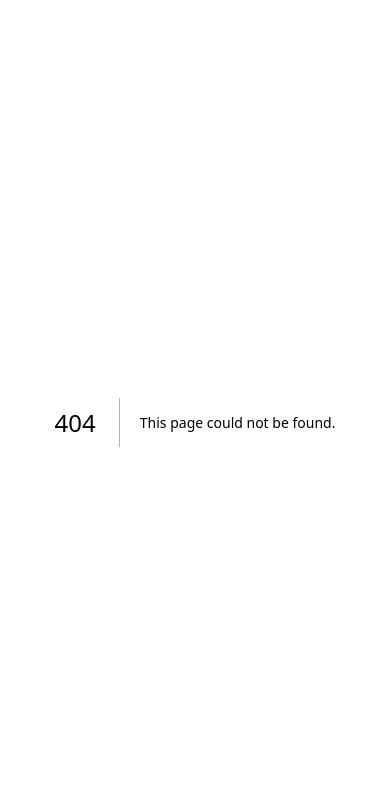
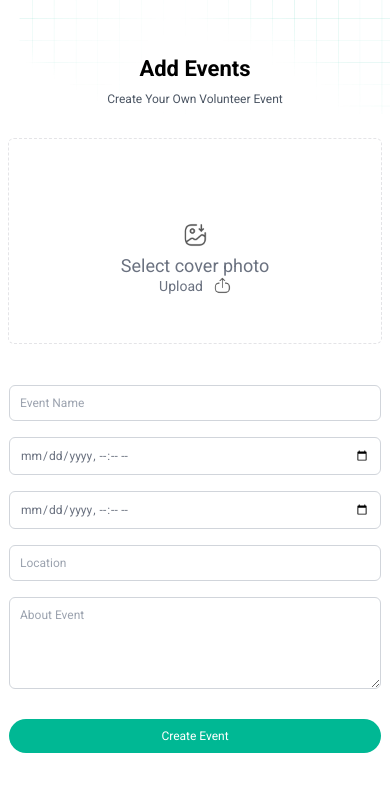
Before and after one commit to Code-Plus-lyxux/charity-events-web-front, a Next.js app: page /host_events in a window 390 px wide. Before the commit this address had no page. Shown: the top 792 px of the page. Built offline with nearby package versions, Linux system fonts and the light colour scheme.

Commit message:
Host events Page

```diff
--- /dev/null
+++ b/src/app/host_events/Host_events.css
@@ -0,0 +1,69 @@
+@media (max-width: 640px) {
+    .hero-section{
+        display: flex;
+        flex-direction: column;
+        justify-content: center;
+        align-items: center;
+        height: 114px;
+    }
+    .hero-heading {
+        font-size: 22px;
+        line-height: 25.78px;
+        margin-top: 36px;
+    }
+
+    .hero-subheading {
+        font-size: 12px;
+        margin-top: -10px;
+        line-height: 14.06px;
+
+    }
+    .host-events-section {
+        padding: 0 8px;
+    }
+
+    .host-upload-dotted {
+        display: flex;
+        flex-direction: column;
+        align-items: center;
+        height: 206px;
+        margin-top: 16px;
+
+
+    }
+    .upload {
+        width: 24px;
+        height: 24px;
+        margin-top: 40px;
+      }
+
+      .export {
+        width: 12px;
+        height: 12px;
+      }
+
+    .host-form-input input,
+    .host-form-input textarea {
+        width: 100%;
+        border: 1px solid #d1d5db;
+        padding: 10px;
+        margin-bottom: 16px;
+        font-size: 12px;
+        line-height: 14.06px;
+        border-radius:6px ;
+      }
+
+      .host-form-input button {
+        width: 100%;
+        height: 34px;
+        color: #fff;
+        font-weight: 500;
+        border-radius: 50px;
+        padding: 10px;
+        font-size: 12px;
+        line-height: 14.06px;
+        cursor: pointer;
+      }
+
+
+  }
--- /dev/null
+++ b/src/app/host_events/page.jsx
@@ -0,0 +1,90 @@
+'use client'
+import React from 'react'
+import './Host_events.css'
+const page = () => {
+  return (
+    <div className="Host-Events-Page">
+      <section className="hero-section w-full max-w-full h-[310px] font-roboto flex justify-center items-center">
+        <div className="hero-bg bg-cover w-full h-full" style={{ backgroundImage: 'url(/images/GridHero.png)' }}>
+          <div className="hero-text-container flex justify-center w-full h-auto">
+            <div className="hero-heading p-5 font-bold text-[56px] leading-[72px] text-center mt-24 text-black w-full max-w-4xl sm-w-3xl ">
+            <h1 className="hidden sm:block">Host Your Events</h1>
+            <h1 className="sm:hidden">Add Events</h1>
+            </div>
+          </div>
+          <div className="hero-subheading p-0 font-normal text-xl leading-7 text-center flex justify-center items-center text-gray-600 max-w-4xl mx-auto">
+            <h2>Create Your Own Volunteer Event</h2>
+          </div>
+        </div>
+      </section>
+
+      <section className="host-events-section w-full max-w-full h-[937px] font-roboto flex justify-center px-4">
+        <div className="host-event-upload-container flex justify-center w-full max-w-5xl h-[206px] border rounded-[6px] border-dashed mt-6">
+          <form>
+            <label htmlFor="file-upload" className="host-upload-dotted cursor-pointer flex flex-col items-center text-gray-600 w-full h-full max-w-full">
+              <div className="mb-2">
+                <img
+                  src="/icons/gallery-import.png"
+                  alt="Upload"
+                  className="upload-icon w-[24px] h-[24px] mt-[68px]"
+                />
+              </div>
+              <div>
+                <p className="text-[18px] leading-[21px] font-[400] text-gray-500">Select cover photo</p>
+                <p className="text-sm text-gray-500 flex text-wrap gap-[10px] justify-center">
+                  Upload
+                  <img
+                    src="/icons/export.png"
+                    alt="export"
+                    className="camera-icon w-[18px] h-[18px]"
+                  />
+                </p>
+              </div>
+              <input
+                id="file-upload"
+                type="file"
+                className="hidden"
+              />
+            </label>
+
+            <div className="host-form-input mt-6 text-[18px] leading-[21px] font-[400] text-gray-500 w-full ">
+              <input
+                type="text"
+                placeholder="Event Name"
+                className="w-full border border-gray-300 mb-4 p-2 rounded-[6px]"
+              />
+              <input
+                type="datetime-local"
+                placeholder="Start date and time"
+                className="w-full border border-gray-300 mb-4 p-2 rounded-[6px]"
+              />
+              <input
+                type="datetime-local"
+                placeholder="End date and time"
+                className="w-full border border-gray-300 mb-4 p-2 rounded-[6px]"
+              />
+              <input
+                type="text"
+                placeholder="Location"
+                className="w-full border border-gray-300 mb-4 p-2 rounded-[6px]"
+              />
+              <textarea
+                placeholder="About Event"
+                className="w-full border border-gray-300 mb-4 p-2 rounded-[6px]"
+                rows="5"
+              ></textarea>
+              <button
+                type="submit"
+                className="w-full h-[54px] bg-greenbutton text-white font-medium rounded-[50px] p-2 text-[18px] leading-[38px] mt-[10px]"
+              >
+                Create Event
+              </button>
+            </div>
+          </form>
+        </div>
+      </section>
+    </div>
+  );
+}
+
+export default page
```
Also changed, not shown: public/icons/export.png (added), public/icons/gallery-import.png (added).
